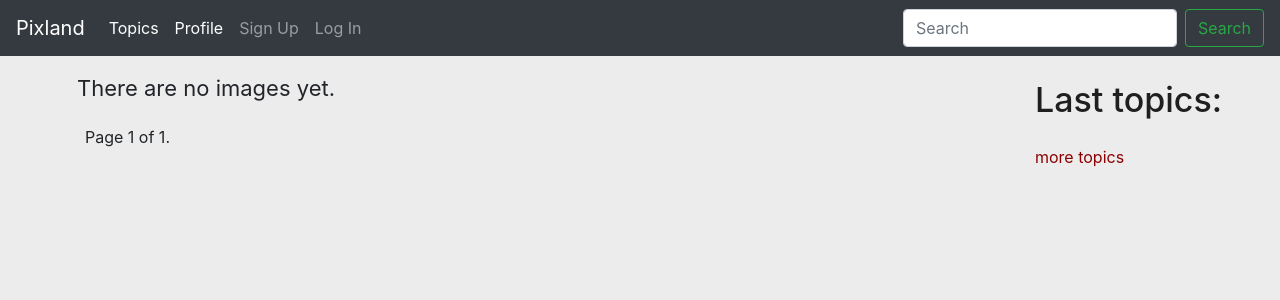
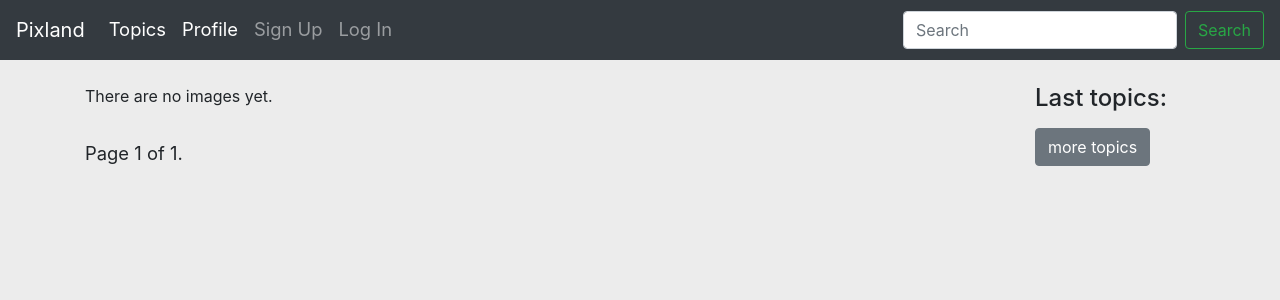
Before and after one commit to renenoir/pixland, a Django app: page / in a window 1280 px wide. Shown: the top 300 px of the page. Run offline with Django 3.2, Linux system fonts and the light colour scheme; data that the repository does not hold is empty; some libraries are stand-ins or nearby versions.

Commit message:
Fix styles

```diff
--- a/pixlands/templates/pixlands/index.html
+++ b/pixlands/templates/pixlands/index.html
@@ -17,13 +17,13 @@
             </a>
           </div>
         {% empty %}
-          <div class="msg">
+          <div class="ml-2 msg pt-2 pb-4">
             There are no images yet.
           </div>
         {% endfor %}
       </div>
 
-      <div class="pagination pagination-margin">
+      <div class="pagination pagination-margin mt-3">
         <span class="step-links">
           {% if images.has_previous %}
             <a href="?page={{ images.previous_page_number }}">previous</a>
@@ -39,8 +39,8 @@
     </div>
 
     <aside class="col-lg-2 col-md-3 col-12 mb-5">
-      <h2 class="head col-margin">Last topics:</h2>
-      <div class="mt-4">
+      <h4 class="col-margin">Last topics:</h4>
+      <div class="mt-3">
         {% for topic in last_topics %}
           <p>
             <a class="topics" href="{% url 'pixlands:topic' topic.id %}">
@@ -49,7 +49,7 @@
           </p>
         {% endfor %}
       </div>
-      <a class="link" href="{% url 'pixlands:topics' %}">more topics</a>
+      <a class="btn btn-secondary" href="{% url 'pixlands:topics' %}">more topics</a>
     </aside>
   </div>
 {% endblock content %}
--- a/pixlands/templates/pixlands/topic.html
+++ b/pixlands/templates/pixlands/topic.html
@@ -126,7 +126,7 @@
         </div>
       </li>
     {% empty %}
-      <li class="img-list mt-4 msg mb-4">
+      <li class="img-list mt-4 msg pb-4">
         There are no images for this topic yet.
       </li>
     {% endfor %}
--- a/static/style.css
+++ b/static/style.css
@@ -48,7 +48,7 @@
 .link {
   color: darkred;
   font-size: 16px;
-  padding-top: 30px;
+  font-weight: 500;
 }
 
 .link-reset,
@@ -59,9 +59,9 @@
 }
 
 .head {
-  font-size: 34px;
+  font-size: 30px;
   color: rgb(31, 31, 31);
-  margin-right: 5px;
+  margin-right: 10px;
 }
 
 .head:hover,
@@ -98,6 +98,7 @@ ul {
 
 body {
   background-color: rgb(236, 236, 236);
+  font-size: 1.15rem;
 }
 
 @media (max-width: 1000px) {
@@ -162,7 +163,7 @@ body {
 .topics {
   color: rgb(45, 50, 90);
   text-decoration: underline;
-  font-size: 18px;
+  font-size: 16px;
 }
 
 .like {
@@ -253,7 +254,7 @@ body {
 }
 
 .msg {
-  font-size: 22px;
+  font-size: 16px;
 }
 
 .error-msg {
@@ -263,5 +264,5 @@ body {
 
 .username {
   padding-top: 15px;
-  margin-left: 12px;
+  margin-left: 13px;
 }
```
Also changed, not shown: pixlands/templates/pixlands/profile.html (+11 -15 lines), pixlands/templates/pixlands/topics.html (+9 -10 lines).
